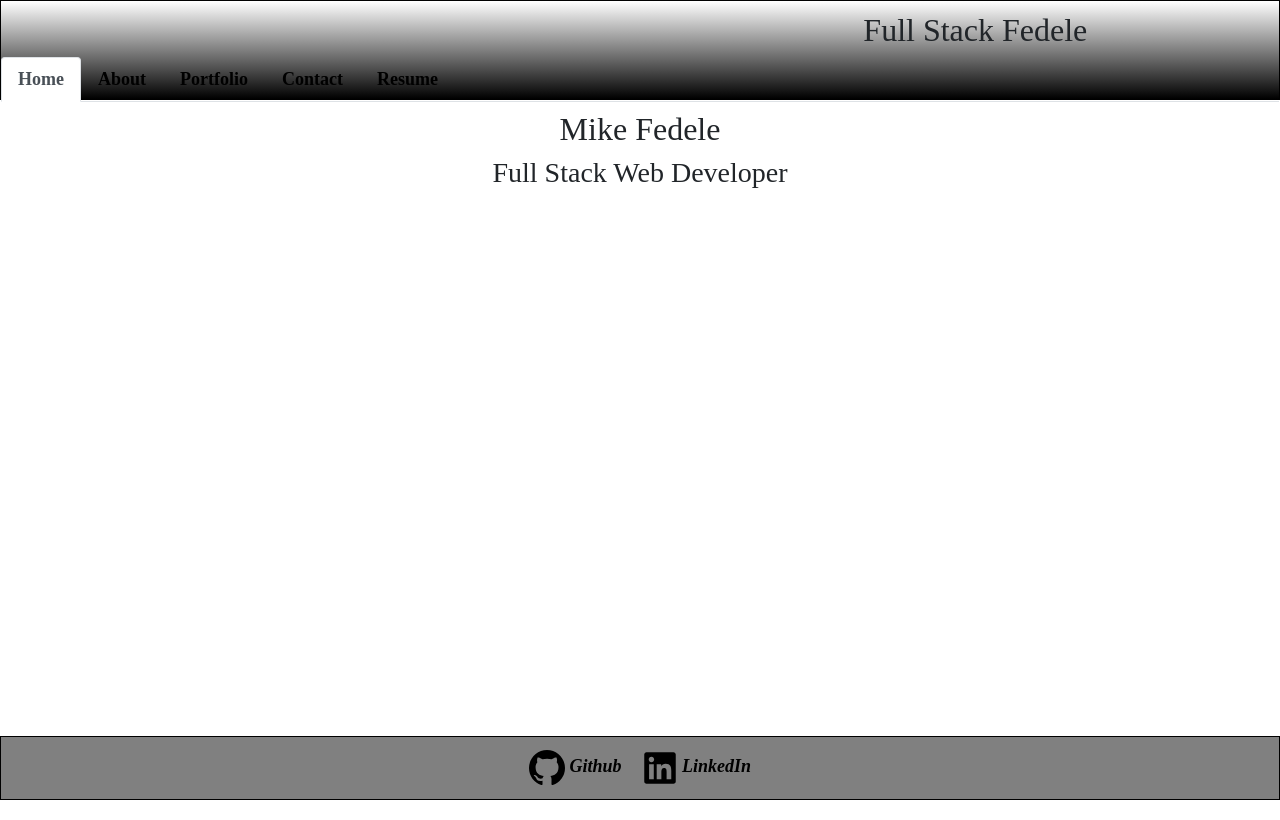
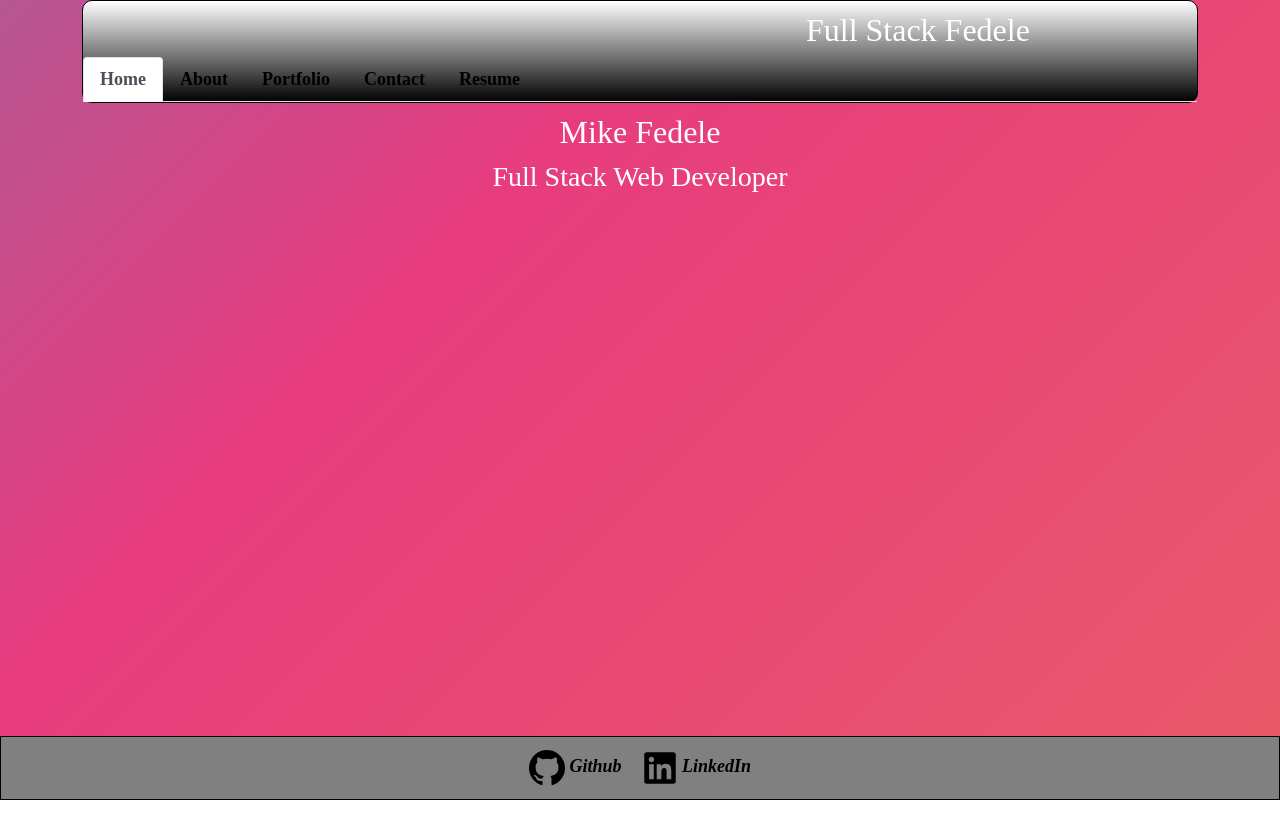
Before and after one commit to Mikefedele/react-portfolio, a React (Create React App) app: page / in a window 1280 px wide. Built offline with nearby package versions, Linux system fonts and the light colour scheme; a web font is replaced by a local one.

Commit message:
updated styles, background, about

```diff
--- a/src/components/NavTabs.js
+++ b/src/components/NavTabs.js
@@ -1,19 +1,19 @@
-import React from 'react';
-
+import React from "react";
 
 // const navStyle = {width: '50%'}
 
 //Destructure props object to pluck off our variables & assign them
 function NavTabs({ currentPage, handlePageChange }) {
   return (
-    <ul className="nav nav-tabs" >
+    <div>
+      <ul className="nav nav-tabs">
         <li className="nav-item">
           <a
             href="#home"
-          onClick={() => handlePageChange('Home')}
+            onClick={() => handlePageChange("Home")}
             //todo set ternary for pages
             //*  'nav-link active' class from bootstrap use className
-          className={currentPage === 'Home' ? 'nav-link active' : 'nav-link'}
+            className={currentPage === "Home" ? "nav-link active" : "nav-link"}
           >
             Home
           </a>
@@ -21,10 +21,8 @@ function NavTabs({ currentPage, handlePageChange }) {
         <li className="nav-item">
           <a
             href="#about"
-          onClick={() => handlePageChange('About')}
-
-
-          className={currentPage === 'About' ? 'nav-link active' : 'nav-link'}
+            onClick={() => handlePageChange("About")}
+            className={currentPage === "About" ? "nav-link active" : "nav-link"}
           >
             About
           </a>
@@ -32,10 +30,10 @@ function NavTabs({ currentPage, handlePageChange }) {
         <li className="nav-item">
           <a
             href="#projects"
-          onClick={() => handlePageChange('Projects')}
-
-
-          className={currentPage === 'Projects' ? 'nav-link active' : 'nav-link'}
+            onClick={() => handlePageChange("Projects")}
+            className={
+              currentPage === "Projects" ? "nav-link active" : "nav-link"
+            }
           >
             Portfolio
           </a>
@@ -45,8 +43,10 @@ function NavTabs({ currentPage, handlePageChange }) {
             href="#contact"
             //  TODO: Add a comment explaining what this logic is doing
 
-          onClick={() => handlePageChange('Contact')}
-          className={currentPage === 'Contact' ? 'nav-link active' : 'nav-link'}
+            onClick={() => handlePageChange("Contact")}
+            className={
+              currentPage === "Contact" ? "nav-link active" : "nav-link"
+            }
           >
             Contact
           </a>
@@ -56,13 +56,16 @@ function NavTabs({ currentPage, handlePageChange }) {
             href="#resume"
             //  TODO: Add a comment explaining what this logic is doing
 
-          onClick={() => handlePageChange('Resume')}
-          className={currentPage === 'Resume' ? 'nav-link active' : 'nav-link'}
+            onClick={() => handlePageChange("Resume")}
+            className={
+              currentPage === "Resume" ? "nav-link active" : "nav-link"
+            }
           >
             Resume
           </a>
         </li>
       </ul>
+    </div>
   );
 }
 
--- a/src/components/footer.js
+++ b/src/components/footer.js
@@ -33,7 +33,7 @@ export default function Footer() {
           </IconContext.Provider>
         </a>
 
-        <a href="www.linkedin.com/in/mike-fedele">
+        <a href="https://www.linkedin.com/in/mike-fedele">
           <IconContext.Provider value={{ size: "2em" }}>
             <i style={textDec}>
               {" "}
--- a/src/components/header.js
+++ b/src/components/header.js
@@ -1,25 +1,42 @@
 import React from "react";
-// import { Container } from "react-bootstrap";
+import { Container } from "react-bootstrap";
+import Row from "react-bootstrap/Row";
+import Col from "react-bootstrap/Col";
 import NavTabs from "./NavTabs";
-import '../../src/App.css'
+import "../../src/App.css";
 const headerStyle = {
-    position: 'relative',
-    height: '100px',
-    width: '100%',
-    border: '1px solid black',
-    backgroundImage: 'linear-gradient(white, black)',
-    marginBottom: '10px'
+  position: "relative",
+  // height: '110px',
+  width: "100%",
+  border: "1px solid black",
+  backgroundImage: "linear-gradient(white, black)",
+  marginBottom: "10px",
+  borderRadius: "10px",
+};
+const titleStyle = {
+  textAlign: "right",
+  marginRight: "15%",
+  marginTop: "10px",
+};
+
+export default function Header({ currentPage, handlePageChange }) {
+  return (
+    <Container className="h-25">
+      <header className="header" style={headerStyle}>
+        {/* <Row> */}
+        <Col>
+          <h2 className="align-middle" style={titleStyle}>
+            Full Stack Fedele
+          </h2>
+        </Col>
+        <Col>
+          <NavTabs
+            currentPage={currentPage}
+            handlePageChange={handlePageChange}
+          />
+        </Col>
+        {/* </Row> */}
+      </header>
+    </Container>
+  );
 }
-const titleStyle = {  textAlign: "right", marginRight: "15%", marginTop: "10px"  }
-
-export default function Header({currentPage, handlePageChange}) {
-  return (
-
-    <header className="header" style={headerStyle}>
-      <h2 className="title" style={titleStyle}>Full Stack Fedele</h2>
-      <NavTabs currentPage={currentPage} handlePageChange={handlePageChange} />
-    </header>
-
-
-  )
-}
--- a/src/components/pages/Contact.js
+++ b/src/components/pages/Contact.js
@@ -4,7 +4,7 @@ import emailjs from "@emailjs/browser";
 // import Button from "react-bootstrap/Button";
 import Stack from "react-bootstrap/Stack";
 const formStyle = { display: "block" };
-const divStyle = {  margin: "0 auto", backgroundImage: 'linear-gradient(white, black)', minHeight: '100vh'};
+const divStyle = {  margin: "0 auto", backgroundImage: 'linear-gradient(white, black)', minHeight: '100vh', width: "80%", color: "black"};
 let nameValue = ""
 
 export default function Contact() {
--- a/src/components/pages/Home.js
+++ b/src/components/pages/Home.js
@@ -7,10 +7,10 @@ const divStyle = { width: "80%", margin: "0 auto" };
 
 export default function Home() {
   return (
-    <div style={divStyle}>
+    <div style={divStyle} className= "home">
       {/* <h1>Home Page</h1> */}
       <Container>
-        <Col md={{ span: 6, offset: 3 }}>
+        <Col md={{ span: 6, offset: 3 }} className="home">
           <h2>Mike Fedele</h2>
           <h3>Full Stack Web Developer</h3>
         </Col>
--- a/src/components/pages/Projects.js
+++ b/src/components/pages/Projects.js
@@ -5,65 +5,76 @@ import codeBG from "../images/codeBG.jpg";
 import mealPlan from "../images/mealPlanner.png";
 import sched from "../images/noteApp.png";
 import submit from "../images/submitRocket.png";
-import jate from "../images/jate.png"
+import jate from "../images/jate.png";
 
-
-const divStyle = { width: "80%", margin: "0 auto",
+const divStyle = { width: "80%", margin: "0 auto" };
+const tempStyle = {
+  border: "1px solid black",
+  backgroundImage: "linear-gradient(white, black)",
+  paddingBottom: "10px",
+  borderRadius: "10px",
 };
-const tempStyle = { border: "1px solid black", backgroundImage: 'linear-gradient(white, black)', paddingBottom: "10px"};
 
 export default function Blog() {
-  const projectObject = [{
-    title: 'Daily Meal Planner',
+  const projectObject = [
+    {
+      title: "Daily Meal Planner",
       img: mealPlan,
-    deployedLink: 'https://mikefedele.github.io/daily-meal-planner/',
-    codeLink: 'https://github.com/Mikefedele/daily-meal-planner'
-
-  },{
-    title: 'Social Media API',
+      deployedLink: "https://mikefedele.github.io/daily-meal-planner/",
+      codeLink: "https://github.com/Mikefedele/daily-meal-planner",
+    },
+    {
+      title: "Social Media API",
       img: codeBG,
-    deployedLink: 'https://watch.screencastify.com/v/16c3DsNf7iGHcedQ85W9',
-    codeLink: 'https://github.com/Mikefedele/socialNetworkAPI'
-
-  },{
-    title: 'Submit Rocket',
+      deployedLink: "https://watch.screencastify.com/v/16c3DsNf7iGHcedQ85W9",
+      codeLink: "https://github.com/Mikefedele/socialNetworkAPI",
+    },
+    {
+      title: "Submit Rocket",
       img: submit,
-    deployedLink: 'https://submit-rocket.herokuapp.com/',
-    codeLink: 'https://github.com/Mikefedele/SubmitRocket'
-
-  },{
-    title: 'Note Taker App',
+      deployedLink: "https://submit-rocket.herokuapp.com/",
+      codeLink: "https://github.com/Mikefedele/SubmitRocket",
+    },
+    {
+      title: "Note Taker App",
       img: sched,
-    deployedLink: 'https://damp-fjord-83925.herokuapp.com/',
-    codeLink: 'https://github.com/Mikefedele/Note-Taker-App'
-
-  },{
-    title: 'E-commerce Backend',
+      deployedLink: "https://damp-fjord-83925.herokuapp.com/",
+      codeLink: "https://github.com/Mikefedele/Note-Taker-App",
+    },
+    {
+      title: "E-commerce Backend",
       img: codeBG,
-    deployedLink: 'https://watch.screencastify.com/v/Iuokh0NtPGSTLv0jH4fI',
-    codeLink: 'https://github.com/Mikefedele/Ecomm-Backend'
-
-  },{
-    title: 'JATE-PWA',
+      deployedLink: "https://watch.screencastify.com/v/Iuokh0NtPGSTLv0jH4fI",
+      codeLink: "https://github.com/Mikefedele/Ecomm-Backend",
+    },
+    {
+      title: "JATE-PWA",
       img: jate,
-    deployedLink: 'https://thawing-refuge-14540.herokuapp.com/',
-    codeLink: 'https://github.com/Mikefedele/text-editor-pwa'
-
-  }]
+      deployedLink: "https://thawing-refuge-14540.herokuapp.com/",
+      codeLink: "https://github.com/Mikefedele/text-editor-pwa",
+    },
+  ];
   return (
     <div style={divStyle}>
       <h1>My Projects</h1>
-      <Container style={tempStyle} className="d-flex flex-row flex-wrap justify-content-around">
-       {projectObject.map(({title, img, deployedLink, codeLink}) => (
-         <ProjectCard title={title} img={img} deployedLink={deployedLink} codeLink={codeLink} key = {title}/>
+      <Container
+        style={tempStyle}
+        className="d-flex flex-row flex-wrap justify-content-around"
+      >
+        {projectObject.map(({ title, img, deployedLink, codeLink }) => (
+          <ProjectCard
+            title={title}
+            img={img}
+            deployedLink={deployedLink}
+            codeLink={codeLink}
+            key={title}
+          />
         ))}
       </Container>
       <Container>
         {/* <p>Click on the images to see the deployed site. If the</p>
         <p style={{lineHeight: 1.5}}><em>To see a full list of my repositories, visit my Github Page by clicking the link below.</em></p> */}
-
       </Container>
     </div>
-
   );
 }
--- a/src/components/projectCard.js
+++ b/src/components/projectCard.js
@@ -5,7 +5,8 @@ import {BsGithub} from "react-icons/bs"
 const cardStyle = {boxShadow: '5px 10px 8px #888888',
   border: '2px solid black',
   margin: '10px',
-  width: '18rem'
+  width: '18rem',
+  color: 'black'
 }
 
 export default function ProjectCard(props)  {
--- a/src/index.css
+++ b/src/index.css
@@ -69,4 +69,57 @@ a:link {
 
 a {
   /* text-decoration: wavy; */
+
 }
+
+.main {
+  /* width: 100wh; */
+  /* height: 90vh; */
+  color: #fff;
+  background: linear-gradient(-45deg, #EE7752, #E73C7E, #23A6D5, #23D5AB);
+  background-size: 400% 400%;
+  -webkit-animation: Gradient 15s ease infinite;
+  -moz-animation: Gradient 15s ease infinite;
+  animation: Gradient 15s ease infinite;
+  }
+
+.paused {
+  -webkit-animation-play-state: paused; /* Safari 4.0 - 8.0 */
+  animation-play-state: paused;
+}
+
+@-webkit-keyframes Gradient {
+  0% {
+  background-position: 0% 50%
+  }
+50% {
+background-position: 100% 50%
+}
+100% {
+background-position: 0% 50%
+}
+}
+
+@-moz-keyframes Gradient {
+  0% {
+  background-position: 0% 50%
+  }
+50% {
+background-position: 100% 50%
+}
+100% {
+background-position: 0% 50%
+}
+}
+
+@keyframes Gradient {
+  0% {
+  background-position: 0% 50%
+  }
+50% {
+background-position: 100% 50%
+}
+100% {
+background-position: 0% 50%
+}
+}
```
Also changed, not shown: src/components/pages/About.js (+4 -5 lines), src/components/pages/Resume.js (+14 -6 lines). Lines whose indentation alone changed are shown as unchanged.
